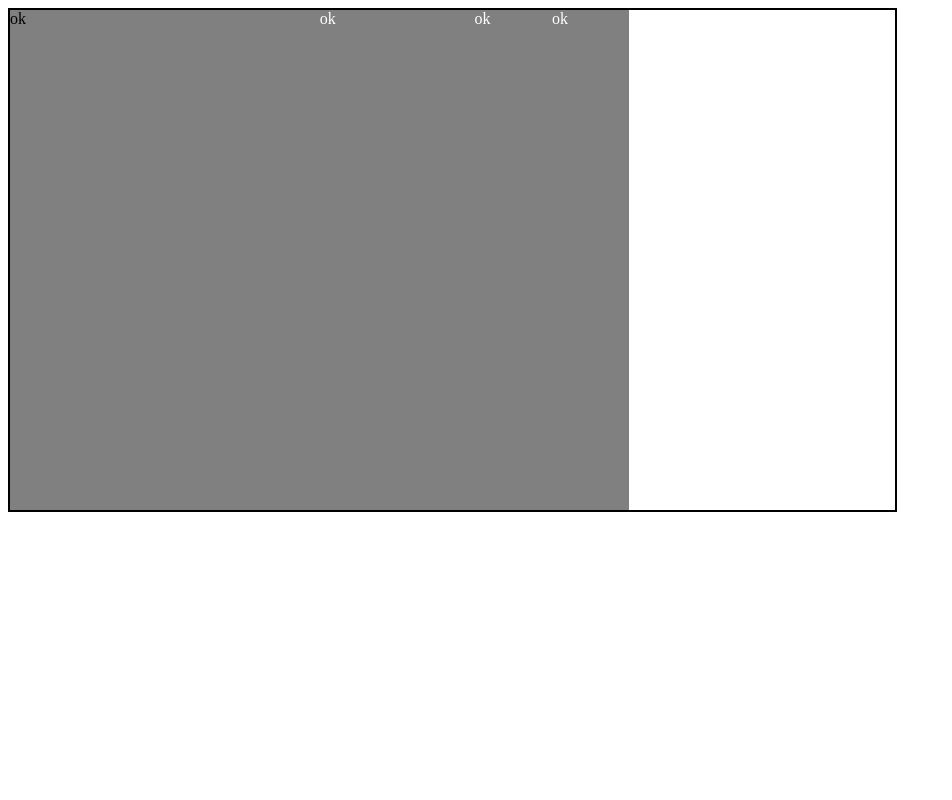
After one commit to lakhman108/portfolio, a PHP site: page /skills.html in a window 1280 px wide. The commit adds this page. Shown: the whole page, without its empty margins (0-952 px from the left). Run offline with PHP 8.4, Linux system fonts and the light colour scheme.

Commit message:
some change

```diff
--- a/about.css
+++ b/about.css
@@ -98,9 +98,9 @@ h3 {
 }
 
 .card:hover {
-  border: 2px solid #0ef;
-  color: #0ef;
-  box-shadow: 0 0 50px #0ef;
+  border: 2px solid #00ffdb;
+  color: #00ffdb;
+  box-shadow: 0 0 50px #00ffdb;
 }
 
 .card-image {
--- a/achivments.css
+++ b/achivments.css
@@ -2,7 +2,7 @@ body{
     background-color: #1f242d;
     background-repeat: no-repeat;
     background-size: cover;
-    color: #0ef;
+    color: #00ffdb;
 }
 h1{
     margin-left: 3%;
@@ -18,9 +18,9 @@ h1{
 
     margin: 1%;
     background-color: #1f242d;
-    border: 1px solid #0ef;
+    border: 1px solid #00ffdb;
     box-shadow: 0 2px 2px rgba(0,0,0,0.1);
-    box-shadow: 1px 1px 10px #0ef;
+    box-shadow: 1px 1px 10px #00ffdb;
     border-radius: 5px;
     overflow: hidden;
 }
--- a/assign.html
+++ b/assign.html
@@ -9,7 +9,7 @@
 .accordion {
 
   background-color: #1f242d;
-  color: #0ef;
+  color: #00ffdb;
   cursor: pointer;
   padding: 18px;
   width: 100%;
@@ -27,7 +27,7 @@ background-color: #1f242d;
 
 padding: 0 18px;
 display: none;
-background-color: #0ef;
+background-color: #00ffdb;
 overflow: hidden;
 }
 </style>
--- a/contanct.html
+++ b/contanct.html
@@ -19,7 +19,7 @@
     background-color: #1f242d;
     background-repeat: no-repeat;
     background-size: cover;
-    color: #0ef;
+    color: #00ffdb;
   }
   h1 {
     font-size: 64px;
@@ -42,7 +42,7 @@
 
   }
   fieldset:hover {
-    box-shadow: 0 0 50px #0ef;
+    box-shadow: 0 0 50px #00ffdb;
   }
   .ok {
     font-size: 40px;
--- a/filedragdrop.html
+++ b/filedragdrop.html
@@ -11,12 +11,12 @@
     background-color: #1f242d;
   }
   h1{
-    color: #0ef;
+    color: #00ffdb;
     text-align: center;
     font-size: 100px;
   }
   h2{
-    color: #0ef;
+    color: #00ffdb;
     text-align: center;
     font-size: 50px;
   }
--- a/lab7..html
+++ b/lab7..html
@@ -45,7 +45,7 @@
 		/* Define the styles for the accordion */
 		.accordion {
 			background-color: #1f242d;
-			color: #0ef;
+			color: #00ffdb;
 			cursor: pointer;
 			padding: 18px;
 			width: 100%;
--- a/navbar.css
+++ b/navbar.css
@@ -33,7 +33,7 @@
 
 .navbar a:hover,
 .navbar a.active {
-    color: #0ef;
+    color: #00ffdb;
 }
 
 .logo {
--- a/pagenation.html
+++ b/pagenation.html
@@ -4,14 +4,14 @@
 <style>
     body{
         background-color: #1f242d;
-color: #0ef;
+color: #00ffdb;
     }
 .pagination {
   display: inline-block;
 }
 
 .pagination a {
-  color: #0ef;
+  color: #00ffdb;
   float: left;
   padding: 8px 16px;
   text-decoration: none;
--- /dev/null
+++ b/skills.html
@@ -0,0 +1,70 @@
+<html lang="en">
+<head>
+    <meta charset="UTF-8">
+    <meta name="viewport" content="width=device-width, initial-scale=1.0">
+    <title>Document</title>
+</head>
+<style>
+    .out{
+        display: inline-block;
+        height: 500px;
+width: 70%;
+border: 2px solid black;
+
+
+    }
+    .out div{
+        display: flex;
+
+        height: 500px;
+width: 70%;
+        background-color: gray;
+
+        justify-content: space-between;
+    }
+    .in{
+
+        background-color: cyan;
+    }
+    .two{
+        background-color: red;
+    }
+    .three{
+        background-color: green;
+    }
+    .for{
+        background-color: blue;
+    }
+    .text{
+        height: 100px;
+        width: 20px;
+        justify-content: space-between;
+        color: white;
+    }
+</style>
+<body>
+    <div class="out">
+        <div class="in">
+            <div class="in"><span>
+                    ok
+            </span>
+        </div>
+        <div class="in">
+            <div class="text"><span>
+                    ok
+            </span>
+        </div>
+        <div class="in">
+            <div class="text"><span>
+                    ok
+            </span>
+        </div>
+        <div class="in">
+            <div class="text"><span>
+                    ok
+            </span>
+        </div>
+        </div>
+    </div>
+</body>
+</html>
--- a/temp.html
+++ b/temp.html
@@ -15,6 +15,9 @@
                 <p>Lorem ipsum dolor sit, amet consectetur adipisicing elit. Nulla, laboriosam beatae autem mollitia et alias atque vero quibusdam eveniet corrupti.</p>
             </td>
         </tr>
+
+
     </table>
+
 </body>
 </html>
--- a/video.html
+++ b/video.html
@@ -33,7 +33,7 @@ video::-webkit-media-controls-timeline {
 }
 
 video::-webkit-media-controls-timeline-track {
-  background-color: #0ef;
+  background-color: #00ffdb;
 }
 
 video::-webkit-media-controls-fullscreen-button {
```
Also changed, not shown: 123.htm (added, +71 -0 lines), abcd.html (+4 -4 lines), about.html (+5 -5 lines), achivments.html (+8 -8 lines), skill.css (+4 -4 lines), style.css (+8 -8 lines).
